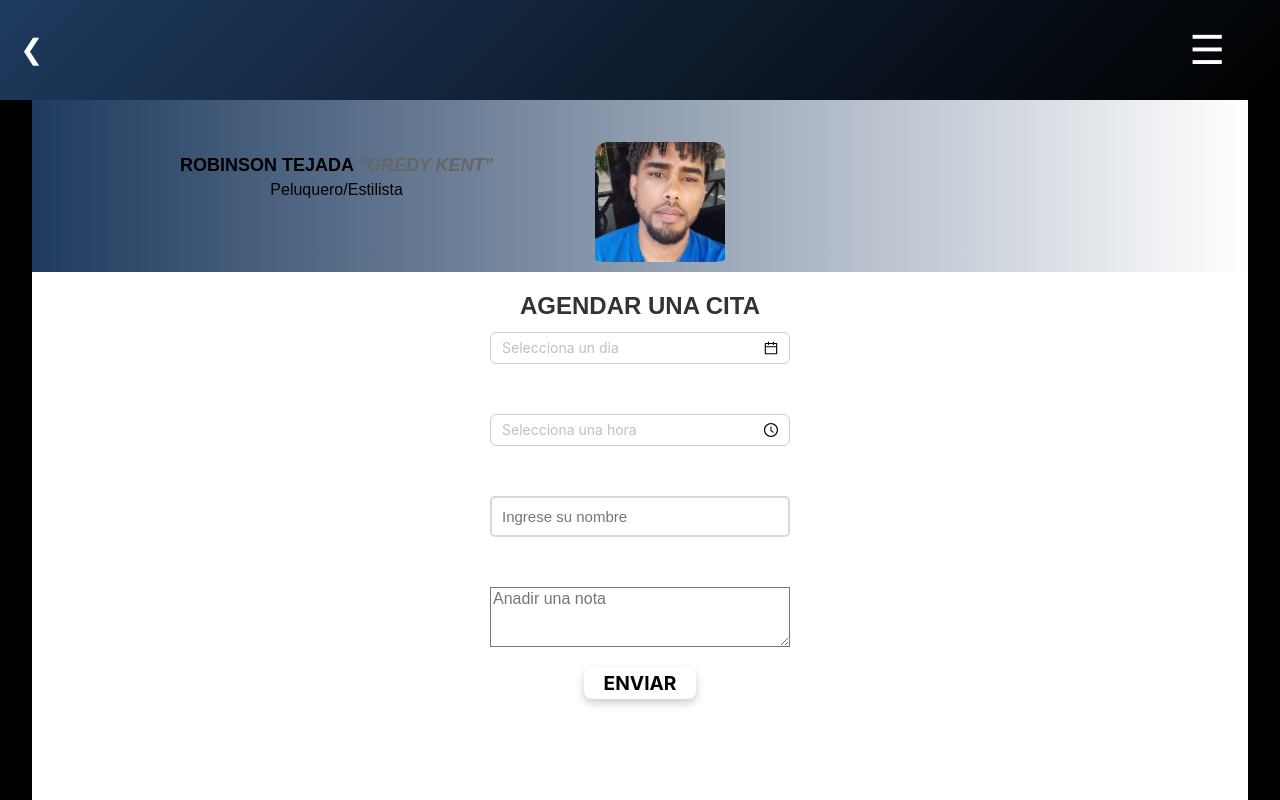
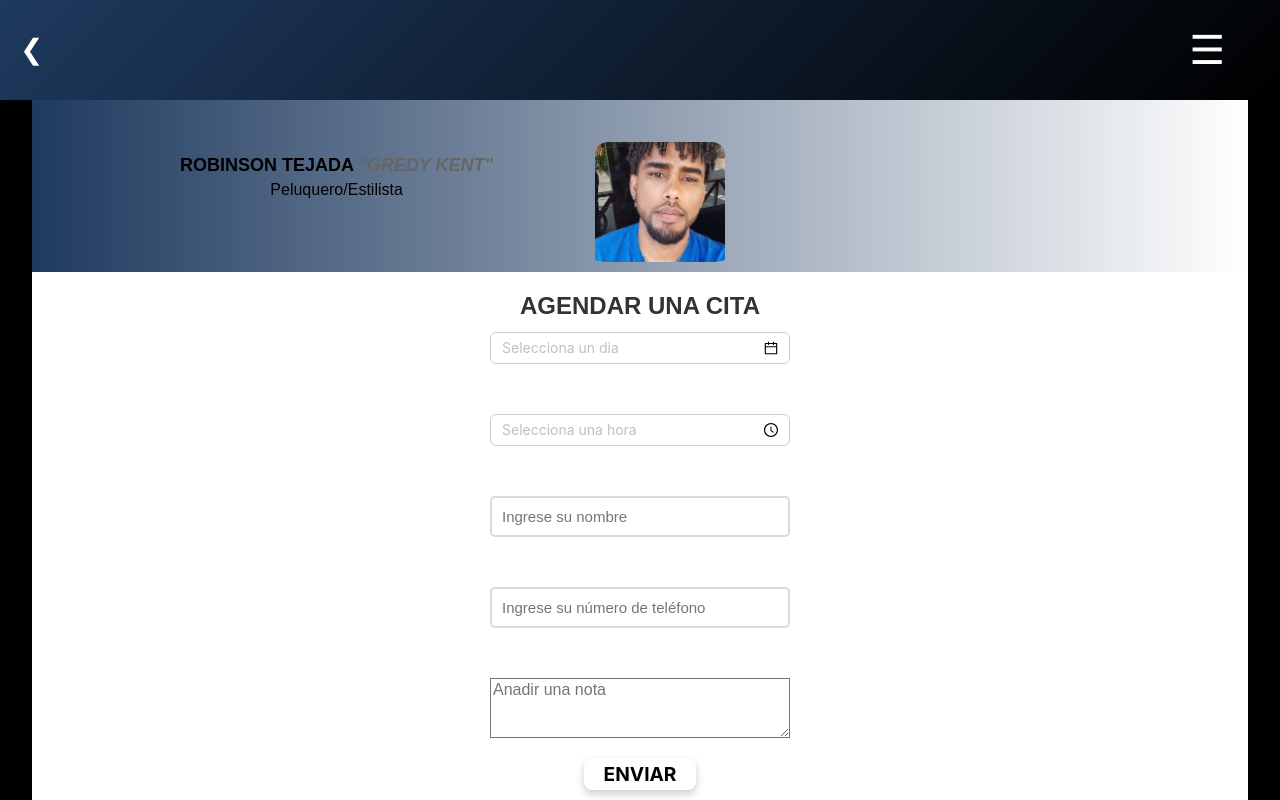
Before and after one commit to AddyJaime/GredykentBarberFrontend, a React (Vite) app: page /booking in a window 1280 px wide. Built offline with nearby package versions, Linux system fonts and the light colour scheme.

Commit message:
added number

```diff
--- a/src/Components/AppointmentScheduler/AppointmentScheduler.jsx
+++ b/src/Components/AppointmentScheduler/AppointmentScheduler.jsx
@@ -80,6 +80,13 @@ const AppointmentScheduler = () => {
           value={name}
           className="name-input"
         />
+        <input
+          type="text"
+          placeholder="Ingrese su número de teléfono"
+          onChange={(e) => setName(e.target.value)}
+          value={name}
+          className="name-input"
+        />
         <textarea
           placeholder="Anadir una nota"
           value={note}
```
